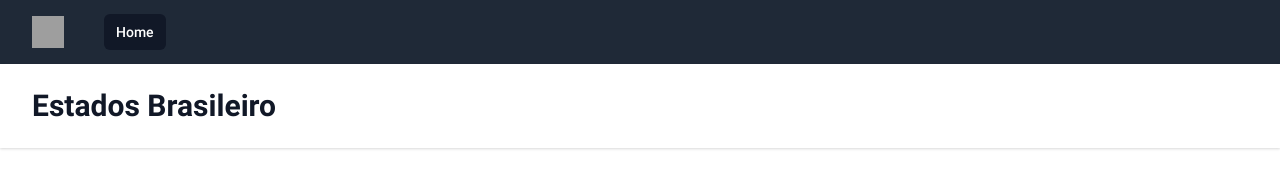
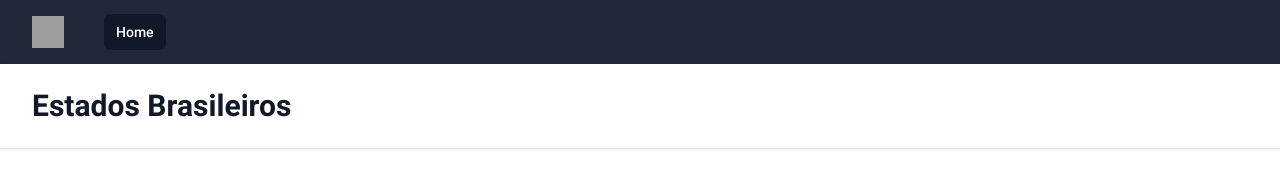
Before and after one commit to leoeek/vue-covid, a Vue app: page / in a window 1280 px wide. Shown: the top 178 px of the page. Built offline with nearby package versions, Linux system fonts and the light colour scheme; grey boxes are pictures that could not be loaded.

Commit message:
correçao no plural

```diff
--- a/src/views/Home.vue
+++ b/src/views/Home.vue
@@ -1,6 +1,6 @@
 <template>
 
-  <Header title="Estados Brasileiro" />
+  <Header title="Estados Brasileiros" />
 
   <main>
     <div class="max-w-2xl mx-auto py-6 sm:px-6 lg:px-8">
--- a/src/views/StateDetail.vue
+++ b/src/views/StateDetail.vue
@@ -3,7 +3,7 @@
   <header class="bg-white shadow">
     <div class="max-w-7xl mx-auto py-6 px-4 sm:px-6 lg:px-8">
       <h1 class="text-3xl font-bold text-gray-900">
-        Estados Brasileiro
+        Estados Brasileiros
       </h1>
     </div>
   </header>
```
